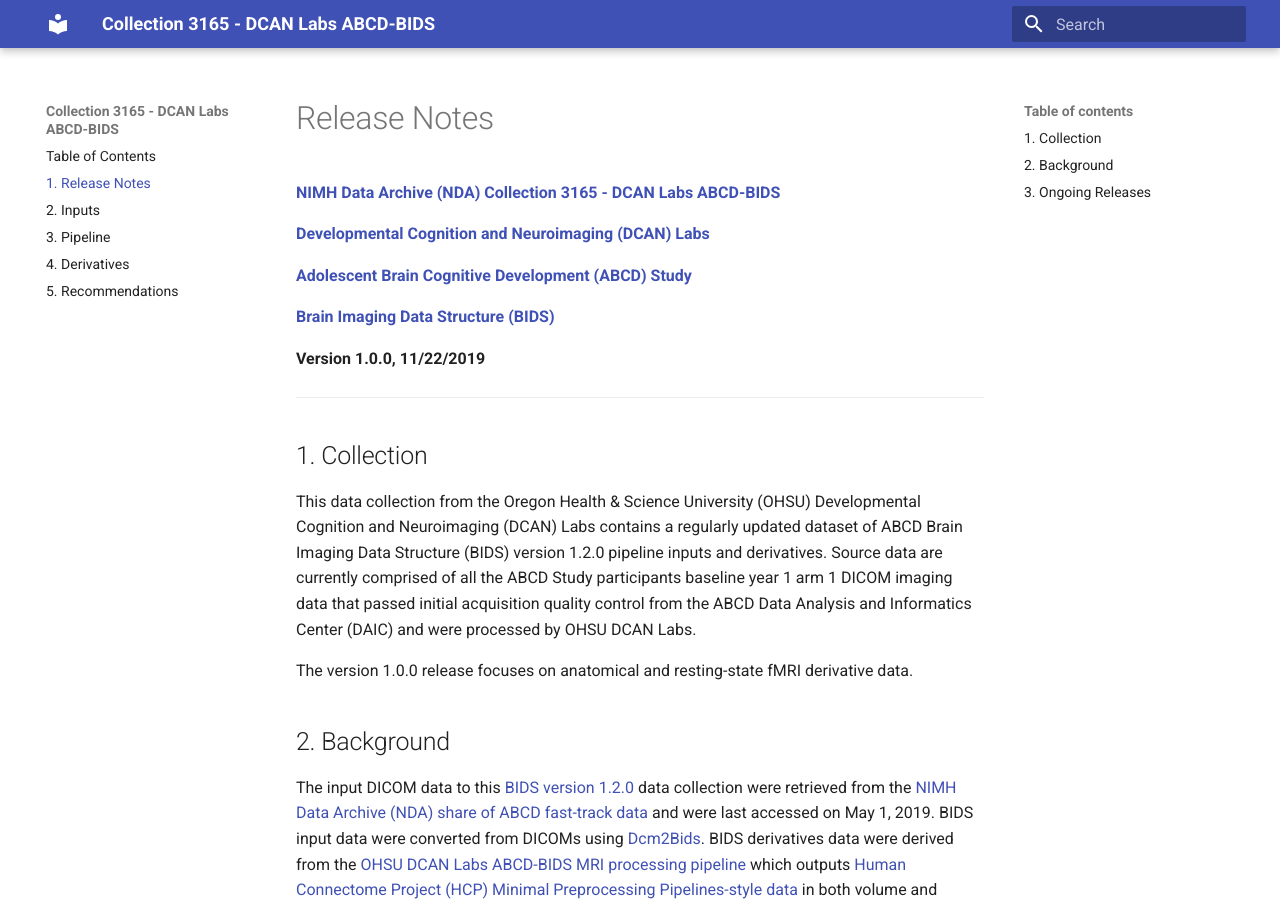
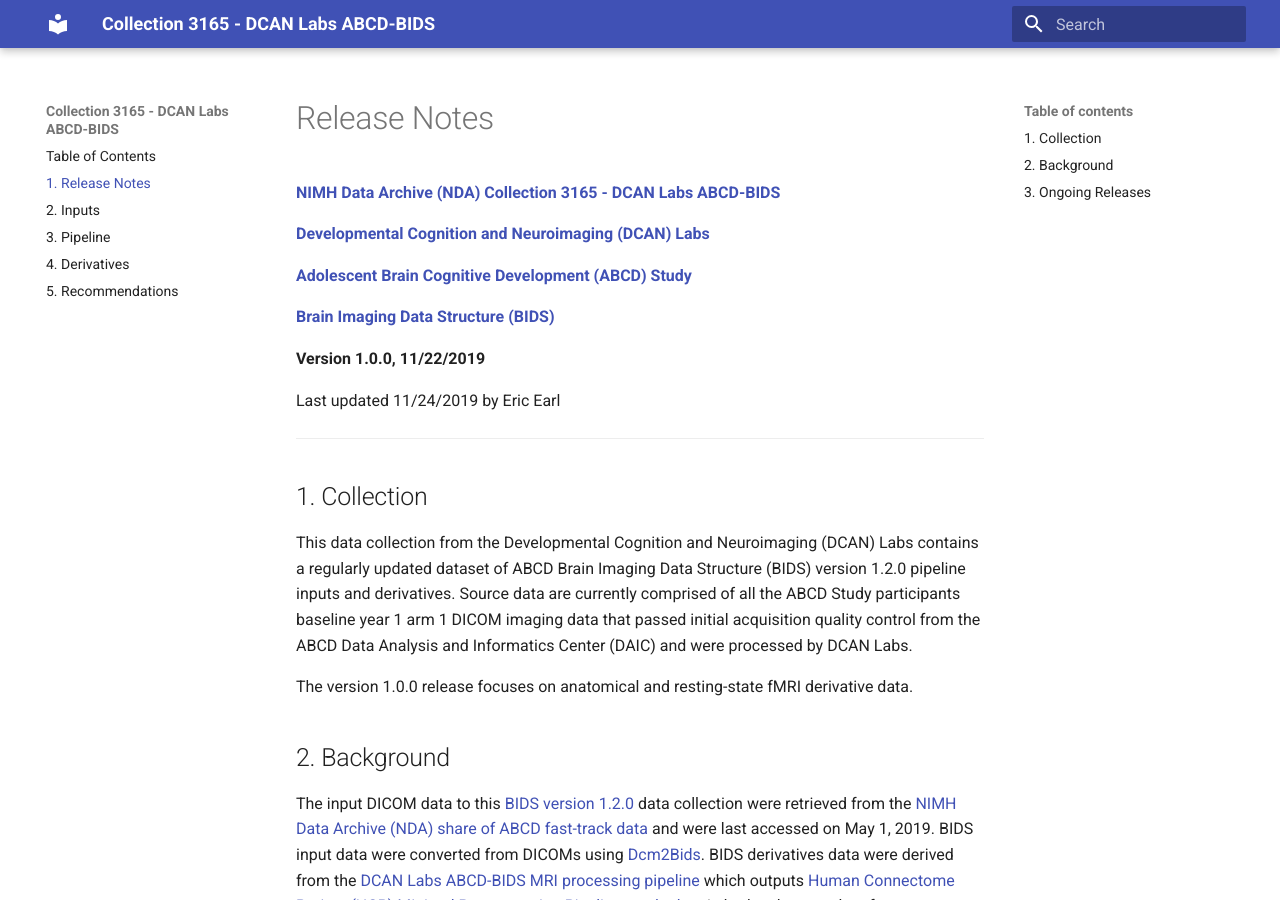
Before and after one commit to ABCD-STUDY/nda-abcd-collection-3165, an MkDocs documentation site: the page built from docs/release_notes.md, in a window 1280 px wide and 900 px high. Built offline with MkDocs 1.6.1 and Material for MkDocs 9.7.7, drawn with Linux system fonts in a browser that asks for light colours; old or Windows-style settings are respelled for this version of MkDocs.

```diff
--- a/docs/release_notes.md
+++ b/docs/release_notes.md
@@ -10,26 +10,28 @@
 
 **Version 1.0.0, 11/22/2019**
 
+Last updated 11/24/2019 by Eric Earl
+
 ---
 
 ## 1. Collection
 
-This data collection from the Oregon Health & Science University (OHSU) Developmental Cognition and Neuroimaging (DCAN) Labs contains a regularly updated dataset of ABCD Brain Imaging Data Structure (BIDS) version 1.2.0 pipeline inputs and derivatives. Source data are currently comprised of all the ABCD Study participants baseline year 1 arm 1 DICOM imaging data that passed initial acquisition quality control from the ABCD Data Analysis and Informatics Center (DAIC) and were processed by OHSU DCAN Labs.
+This data collection from the Developmental Cognition and Neuroimaging (DCAN) Labs contains a regularly updated dataset of ABCD Brain Imaging Data Structure (BIDS) version 1.2.0 pipeline inputs and derivatives. Source data are currently comprised of all the ABCD Study participants baseline year 1 arm 1 DICOM imaging data that passed initial acquisition quality control from the ABCD Data Analysis and Informatics Center (DAIC) and were processed by DCAN Labs.
 
 The version 1.0.0 release focuses on anatomical and resting-state fMRI derivative data.
 
 ## 2. Background
 
-The input DICOM data to this [BIDS version 1.2.0](https://www.nature.com/articles/sdata201644) data collection were retrieved from the [NIMH Data Archive (NDA) share of ABCD fast-track data](https://nda.nih.gov/edit_collection.html?id=2573) and were last accessed on May 1, 2019. BIDS input data were converted from DICOMs using [Dcm2Bids](https://github.com/cbedetti/Dcm2Bids). BIDS derivatives data were derived from the [OHSU DCAN Labs ABCD-BIDS MRI processing pipeline](https://doi.org/10.5281/zenodo.2587210) which outputs [Human Connectome Project (HCP) Minimal Preprocessing Pipelines-style data](https://doi.org/10.1016/j.neuroimage.2013.04.127) in both volume and surface spaces. This collection is independent from ABCD Data Collection 2573. Users may access ABCD DICOM files via the ABCD fast-track imaging data release in Collection 2573.
+The input DICOM data to this [BIDS version 1.2.0](https://www.nature.com/articles/sdata201644) data collection were retrieved from the [NIMH Data Archive (NDA) share of ABCD fast-track data](https://nda.nih.gov/edit_collection.html?id=2573) and were last accessed on May 1, 2019. BIDS input data were converted from DICOMs using [Dcm2Bids](https://github.com/cbedetti/Dcm2Bids). BIDS derivatives data were derived from the [DCAN Labs ABCD-BIDS MRI processing pipeline](https://doi.org/10.5281/zenodo.2587210) which outputs [Human Connectome Project (HCP) Minimal Preprocessing Pipelines-style data](https://doi.org/10.1016/j.neuroimage.2013.04.127) in both volume and surface spaces. This collection is independent from ABCD Data Collection 2573. Users may access ABCD DICOM files via the ABCD fast-track imaging data release in Collection 2573.
 
 ## 3. Ongoing Releases
 
 A guiding principle for this collection is to release essential data for analysis.  This collection will be updated with waves of data preparation and processing.  As waves complete preparation or processing they will be uploaded and version-stamped with updated and versioned release notes.
 
-User feedback will guide our course for future releases.  Provide feedback on what you would like to see included in future releases using [GitHub issues for this repository](https://github.com/DCAN-Labs/nda-collection-3165/issues):
+User feedback will guide our course for future releases.  Provide feedback on what you would like to see included in future releases using [GitHub issues for this repository](https://github.com/DCAN-Labs/nda-abcd-collection-3165/issues):
 
-- [NDA Collection 3165 documentation repository](https://github.com/DCAN-Labs/nda-collection-3165)
-- [Direct link to repository's GitHub issues for requests and feedback](https://github.com/DCAN-Labs/nda-collection-3165/issues)
+- [NDA Collection 3165 documentation repository](https://github.com/DCAN-Labs/nda-abcd-collection-3165)
+- [Direct link to repository's GitHub issues for requests and feedback](https://github.com/DCAN-Labs/nda-abcd-collection-3165/issues)
 
 The following updates to this collection are already planned.
 
```
Also changed, not shown: README.md (+1 -1 lines), docs/index.md (+3 -1 lines), docs/pipeline.md (+3 -1 lines).
